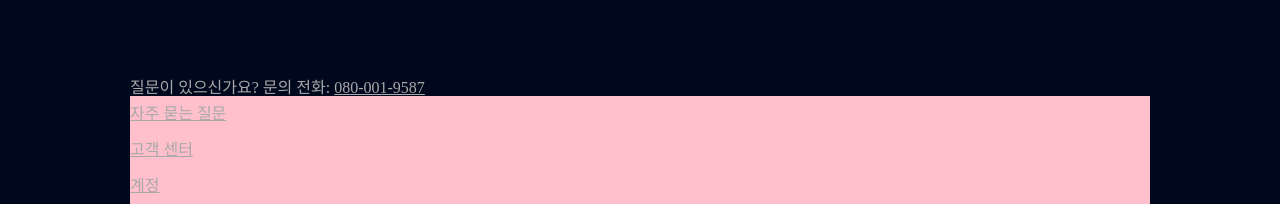
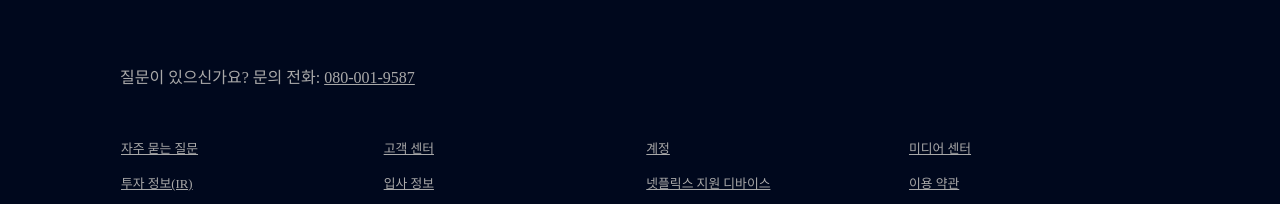
Before and after one commit to cherrie-k/clone-netflix, a React (Create React App) app: page / in a window 1280 px wide. Shown: the part 2316-2520 px from the top of the page. Built offline with nearby package versions, Linux system fonts and the light colour scheme.

Commit message:
ConnectLink들이 창 크기 변경될 때 줄바꿈 되게 설정

```diff
--- a/src/Components/MainPage/BottomBlock.js
+++ b/src/Components/MainPage/BottomBlock.js
@@ -5,7 +5,7 @@
 
 const BottomBlockBox = styled.div`
   color: white;
-  padding: 100px 130px;
+  padding: 100px 120px;
 `;
 
 export default function BottomBlock() {
@@ -13,7 +13,9 @@
     <BottomBlockBox>
       <FAQs />
       <EmailStart />
-      <div style={{ marginTop: "120px", color: "darkgray" }}>
+      <div
+        style={{ marginTop: "110px", marginBottom: "46px", color: "darkgray" }}
+      >
         질문이 있으신가요? 문의 전화:{" "}
         <a href="tel:+0800019587" style={{ color: "darkgray" }}>
           080-001-9587
--- a/src/Components/MainPage/elements/ConnectLinks.js
+++ b/src/Components/MainPage/elements/ConnectLinks.js
@@ -1,14 +1,23 @@
 import styled from "styled-components";
 
 const LinksBox = styled.div`
-  display: grid;
-  background-color: pink;
+  display: flex;
+  flex-wrap: wrap;
+  justify-content: space-between;
+  max-width: 100%;
 `;
 
 const EachLink = styled.div`
   padding: 10px 0px;
+  font-size: 0.8em;
+  margin: 1px;
+  width: 250px;
   color: darkgray;
   text-decoration: underline;
+
+  @media screen and (max-width: 800px) {
+    width: 190px;
+  }
 `;
 
 export default function ConnectLinks() {
```
